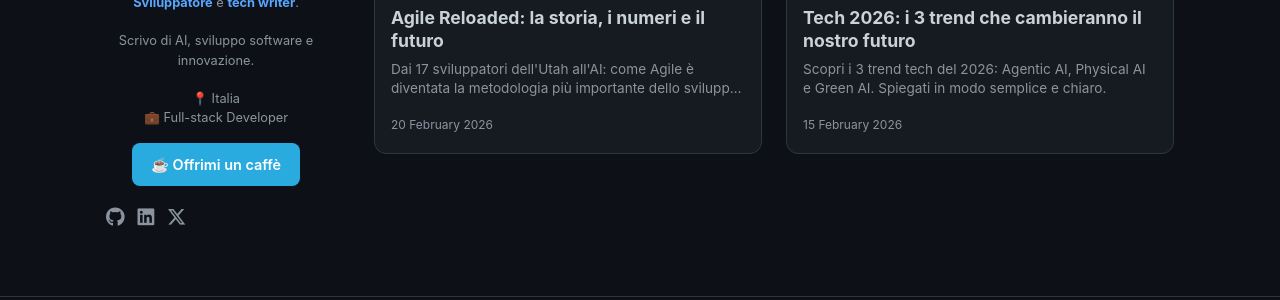
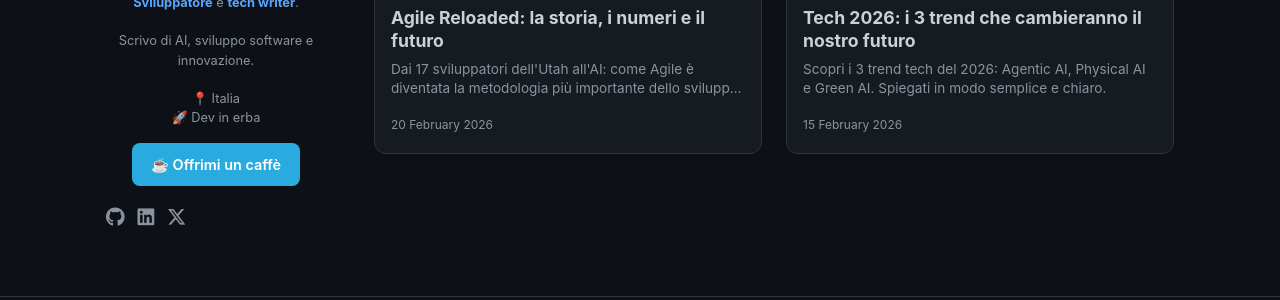
Before and after one commit to DemPago/DemPago.github.io, a Jekyll site: the page built from index.md, in a window 1280 px wide. Shown: the part 339-639 px from the top of the page. Built offline with Jekyll 4.4.1, drawn with Linux system fonts in a browser that asks for light colours.

Commit message:
Update bio

```diff
--- a/_layouts/default.html
+++ b/_layouts/default.html
@@ -554,7 +554,7 @@
         <strong>Sviluppatore</strong> e <strong>tech writer</strong>.<br><br>
         Scrivo di AI, sviluppo software e innovazione.<br><br>
         📍 Italia<br>
-        💼 Full-stack Developer
+        🚀 Dev in erba
       </div>
       <a href="https://ko-fi.com/dem420156" target="_blank" class="kofi-button">
         ☕ Offrimi un caffè
```
